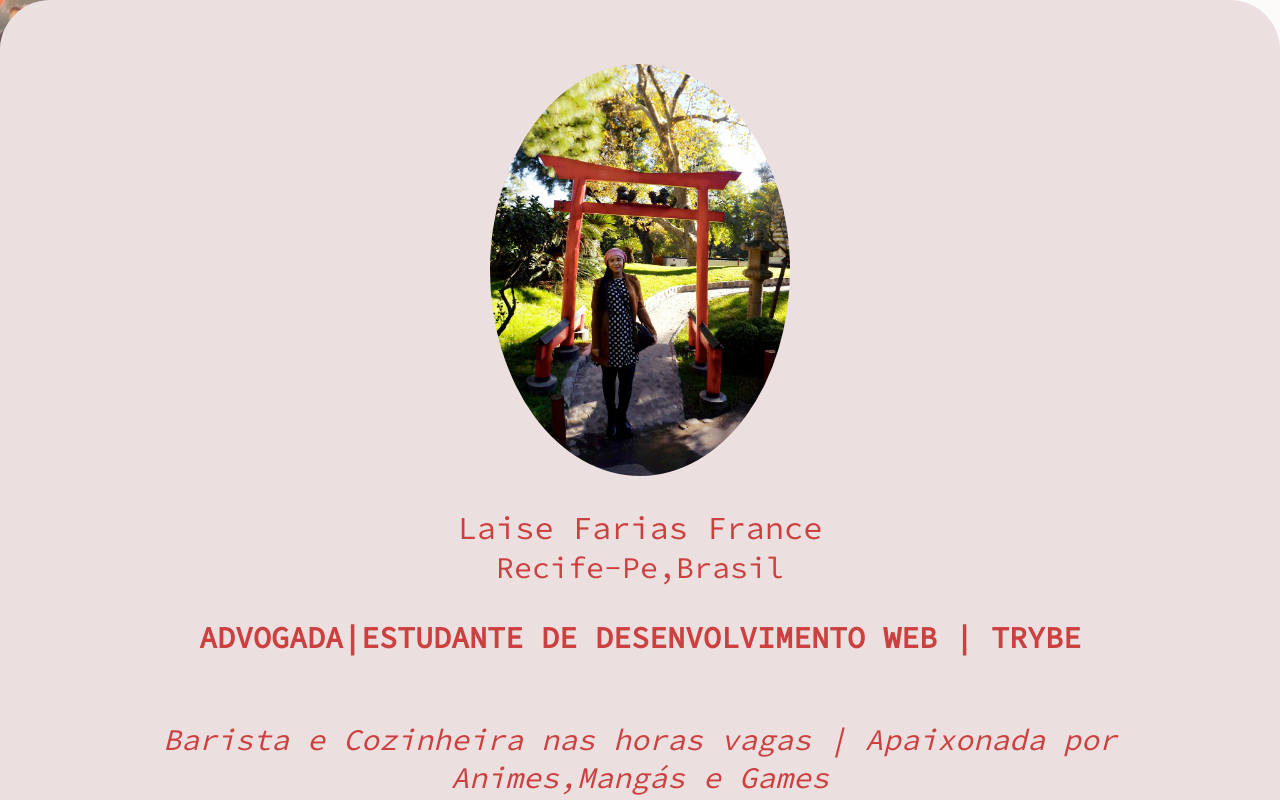
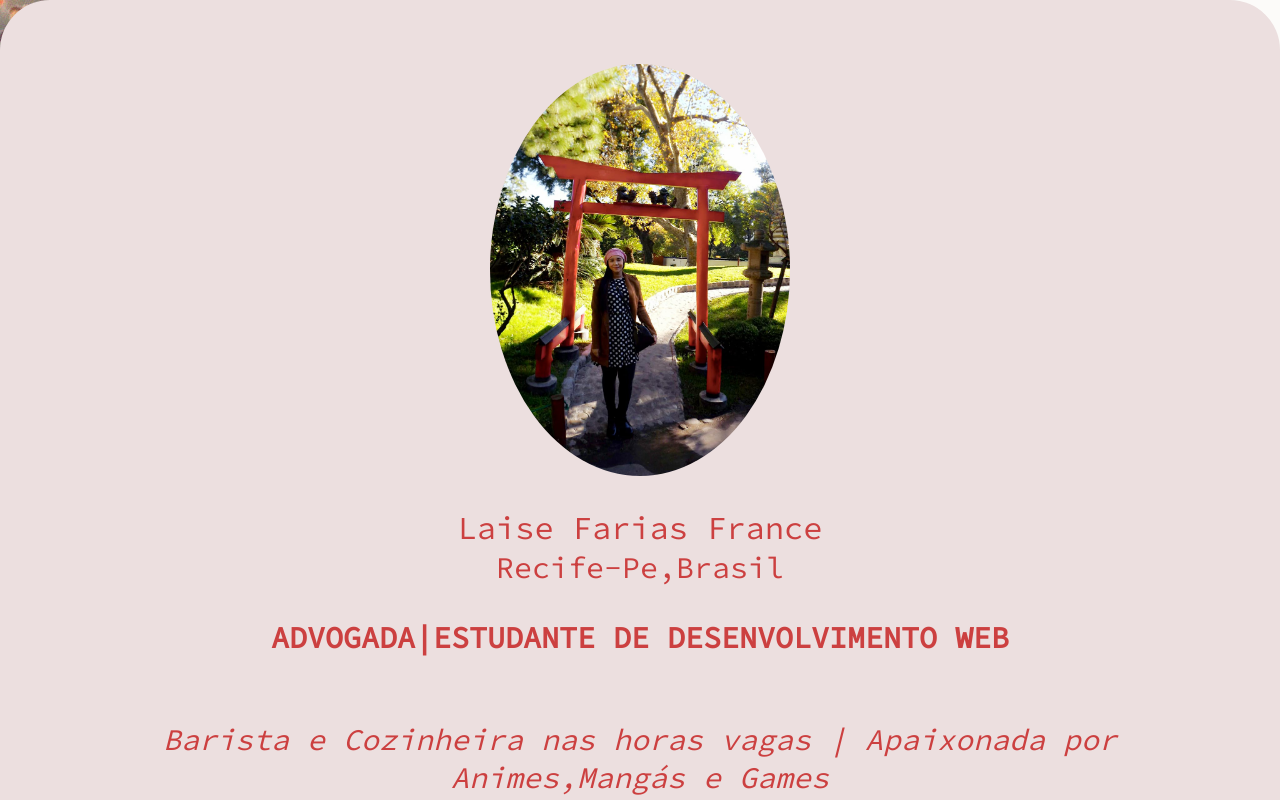
Before and after one commit to LaiFrance/LaiFrance.github.io, a plain HTML site: page index.html in a window 1280 px wide. Shown: the top 800 px of the page. Drawn offline with Linux system fonts and the light colour scheme.

Commit message:
modificando arquivo index

```diff
--- a/index.html
+++ b/index.html
@@ -18,7 +18,7 @@
 <h1 class="title">Laise Farias France</h1>
 <span>Recife-Pe,Brasil</span>
 
-<p><strong> ADVOGADA|ESTUDANTE DE DESENVOLVIMENTO WEB | TRYBE </strong> </p>
+<p><strong> ADVOGADA|ESTUDANTE DE DESENVOLVIMENTO WEB </strong> </p>
 
 <p> <em>Barista e Cozinheira nas horas vagas | Apaixonada por Animes,Mangás e Games </em> </p>
 
```
